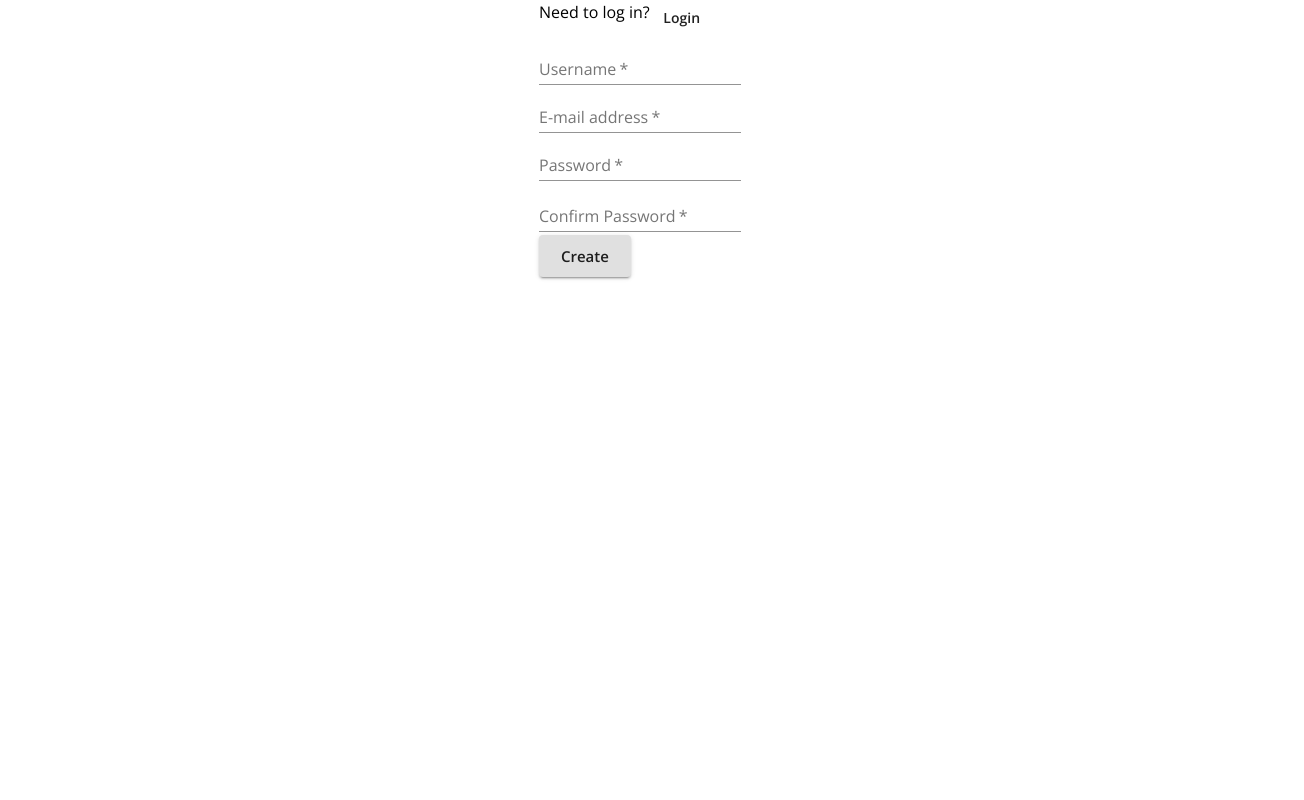
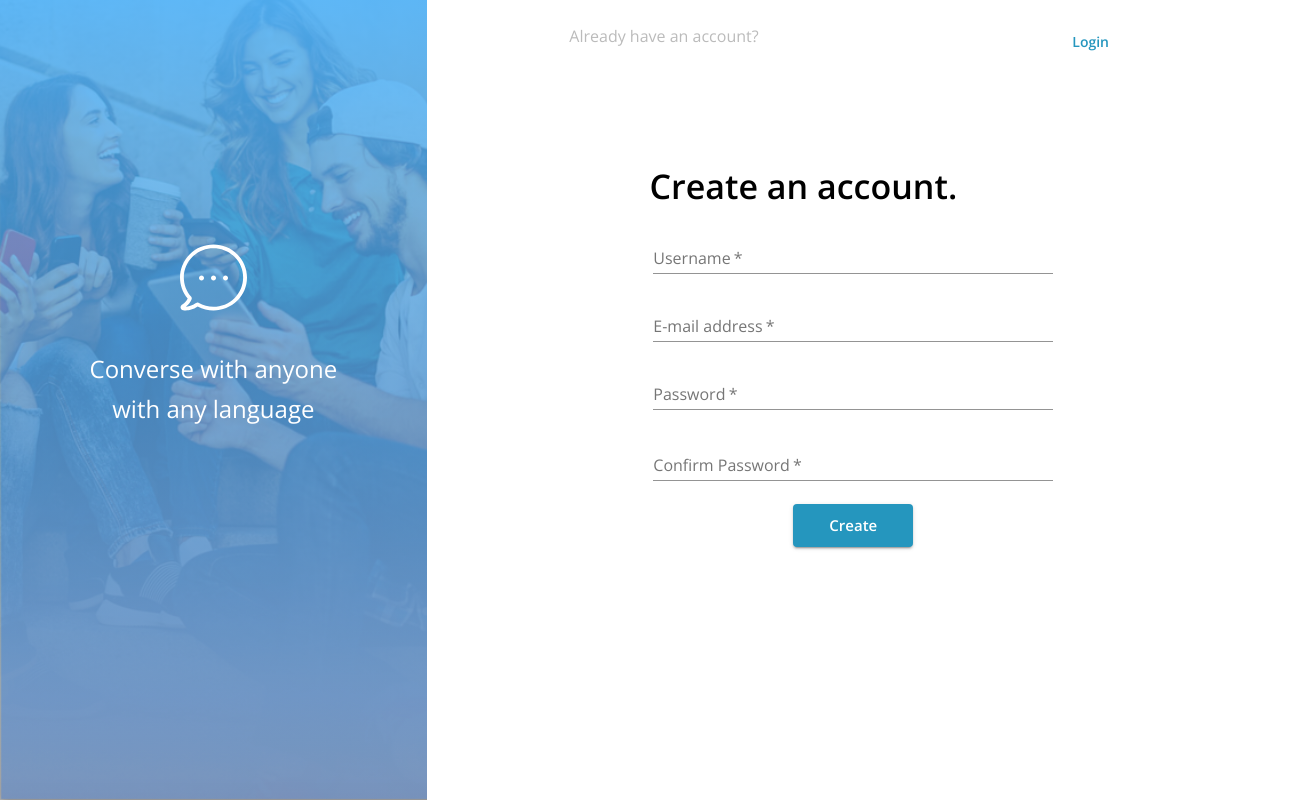
Before and after one commit to MarinosDakis/42da00, a React (Create React App) app in the folder client/: page / in a window 1280 px wide. Shown: the whole page, 1304 px wide, since content can reach past the window. Built offline with nearby package versions, Linux system fonts and the light colour scheme; no server answers.

Commit message:
edit Login.js and Signup.js to match design. create LeftBox.js component. edit theme.js to fix console error.

```diff
--- a/client/src/Login.js
+++ b/client/src/Login.js
@@ -10,10 +10,13 @@ import {
   TextField,
 } from "@material-ui/core";
 import { login } from "./store/utils/thunkCreators";
+import LeftBox from "./components/LeftBox";
+import useStyles from '../src/styles';
 
 const Login = (props) => {
   const history = useHistory();
   const { user, login } = props;
+  const classes = useStyles();
 
   const handleLogin = async (event) => {
     event.preventDefault();
@@ -28,14 +31,26 @@ const Login = (props) => {
   }
 
   return (
-    <Grid container justify="center">
-      <Box>
+    <Grid className={classes.view} container justifyContent="center">
+      <Box className={classes.root}>
+        <form onSubmit={handleLogin}>
+          <Grid className={classes.root} container justifyContent="center">
+            <LeftBox />
+            <Grid item xs={12} md={8} lg={8}>
               <Grid container item>
-          <Typography>Need to register?</Typography>
-          <Button onClick={() => history.push("/register")}>Register</Button>
+                <Grid container>
+                  <Grid item xs={6} md={6} lg={6}>
+                    <Typography className={classes.header}>Don't have an account?</Typography>
                   </Grid>
-        <form onSubmit={handleLogin}>
+                  <Grid item xs={6} md={6} lg={6}>
+                    <Button className={`${classes.header} ${classes.button}`} onClick={() => history.push("/register")}>Register</Button>
+                  </Grid>
+                </Grid>
+              </Grid>
+              <div className={classes.details}>
                 <Grid>
+                  <Typography className={classes.loginHeader} variant="h4"><strong>Welcome Back!</strong></Typography>
+                </Grid>
                 <Grid>
                   <FormControl margin="normal" required>
                     <TextField
@@ -46,6 +61,7 @@ const Login = (props) => {
                     />
                   </FormControl>
                 </Grid>
+                <Grid>
                   <FormControl margin="normal" required>
                     <TextField
                       label="password"
@@ -54,15 +70,18 @@ const Login = (props) => {
                       name="password"
                     />
                   </FormControl>
-            <Grid>
-              <Button type="submit" variant="contained" size="large">
+                </Grid>
+                <div className={classes.justify}>
+                  <Button className={classes.button} type="submit" variant="contained" size="large">
                     Login
                   </Button>
+                </div>
+              </div>
             </Grid>
           </Grid>
         </form>
       </Box>
-    </Grid>
+    </Grid >
   );
 };
 
--- a/client/src/Signup.js
+++ b/client/src/Signup.js
@@ -11,11 +11,14 @@ import {
   FormHelperText,
 } from "@material-ui/core";
 import { register } from "./store/utils/thunkCreators";
+import LeftBox from "./components/LeftBox";
+import useStyles from '../src/styles';
 
 const Login = (props) => {
   const history = useHistory();
   const { user, register } = props;
   const [formErrorMessage, setFormErrorMessage] = useState({});
+  const classes = useStyles();
 
   const handleRegister = async (event) => {
     event.preventDefault();
@@ -37,14 +40,26 @@ const Login = (props) => {
   }
 
   return (
-    <Grid container justify="center">
-      <Box>
+    <Grid className={classes.view} container justifyContent="center">
+      <Box className={classes.root}>
+        <form onSubmit={handleRegister}>
+          <Grid className={classes.root} container justifyContent="center">
+            <LeftBox />
+            <Grid item xs={12} md={8} lg={8}>
               <Grid container item>
-          <Typography>Need to log in?</Typography>
-          <Button onClick={() => history.push("/login")}>Login</Button>
+                <Grid container>
+                  <Grid item xs={6} md={6} lg={6}>
+                    <Typography className={classes.header}>Already have an account?</Typography>
                   </Grid>
-        <form onSubmit={handleRegister}>
+                  <Grid item xs={6} md={6} lg={6}>
+                    <Button className={`${classes.header} ${classes.button}`} onClick={() => history.push("/login")}>Login</Button>
+                  </Grid>
+                </Grid>
+              </Grid>
+              <div className={classes.details}>
                 <Grid>
+                  <Typography className={classes.createHeader} variant="h4"><strong>Create an account.</strong></Typography>
+                </Grid>
                 <Grid>
                   <FormControl>
                     <TextField
@@ -97,9 +112,13 @@ const Login = (props) => {
                     </FormHelperText>
                   </FormControl>
                 </Grid>
-            <Button type="submit" variant="contained" size="large">
+                <div className={classes.justify}>
+                  <Button className={classes.button} type="submit" variant="contained" size="large">
                     Create
                   </Button>
+                </div>
+              </div>
+            </Grid>
           </Grid>
         </form>
       </Box>
--- /dev/null
+++ b/client/src/components/LeftBox.js
@@ -0,0 +1,26 @@
+import React from 'react';
+import { Grid, Typography } from '@material-ui/core';
+import useStyles from '../styles';
+
+export default function LeftBox() {
+
+    const classes = useStyles();
+
+    return (
+        <>
+            <Grid item xs={12} md={4} lg={4} className={classes.bgImage}>
+                <Grid container className={classes.bubble} spacing={1}>
+                    <Grid item xs={12}>
+                        <img className={classes.bubbleGap} src={`assets/bubble.svg`} alt="speech bubble svg" sx={{ marginBottom: 30 }} />
+                    </Grid>
+                    <Grid item xs={12}>
+                        <Typography variant="h5">Converse with anyone</Typography>
+                    </Grid>
+                    <Grid item xs={12}>
+                        <Typography variant="h5" gutterBottom>with any language</Typography>
+                    </Grid>
+                </Grid>
+            </Grid>
+        </>
+    )
+}
--- /dev/null
+++ b/client/src/styles.js
@@ -0,0 +1,67 @@
+import { makeStyles } from '@material-ui/core/styles';
+
+const mainColor = "#2596be";
+
+export default makeStyles((theme) => ({
+    root: {
+        justifyContent: "center",
+        width: "100%",
+        height: "100vh",
+    },
+    button: {
+        "&.MuiButton-text": {
+            color: mainColor,
+        },
+        "&.MuiButton-contained": {
+            color: "white",
+            backgroundColor: mainColor,
+            width: 120,
+        },
+    },
+    bgImage: {
+        backgroundImage: `linear-gradient(0deg, rgb(40 40 40 / 30%), rgb(84 184 255 / 90%)), url(assets/bg-img.png)`,
+        backgroundSize: 'cover',
+        backgroundRepeat: 'no-repeat',
+    },
+    view: {
+        height: "100vh",
+    },
+    bubble: {
+        marginTop: "30vh",
+        display: "flex",
+        justifyContent: "center",
+        color: "#FFF",
+        textAlign: "center",
+    },
+    bubbleGap: {
+        marginBottom: 30,
+    },
+    header: {
+        width: "100%",
+        display: "flex",
+        justifyContent: "center",
+        color: "#bbbbbb",
+        margin: "3vh",
+    },
+    details: {
+        margin: "10vh 0 20vh 0",
+        '& .MuiGrid-root': {
+            display: "flex",
+            justifyContent: "center",
+            margin: "20px 0 20px 0",
+        },
+        '& .MuiInputBase-input': {
+            width: "400px",
+        },
+    },
+    justify: {
+        justifyContent: "center",
+        display: "flex",
+    },
+    createHeader: {
+        marginRight: 100,
+    },
+    loginHeader: {
+        marginRight: 160,
+    },
+}));
--- a/client/src/themes/theme.js
+++ b/client/src/themes/theme.js
@@ -1,6 +1,6 @@
-import { createMuiTheme } from "@material-ui/core";
+import { createTheme } from "@material-ui/core";
 
-export const theme = createMuiTheme({
+export const theme = createTheme({
   typography: {
     fontFamily: "Open Sans, sans-serif",
     fontSize: 14,
```
Also changed, not shown: client/public/assets/bg-img.png (added), client/public/assets/bubble.svg (added). Lines whose indentation alone changed are shown as unchanged.
